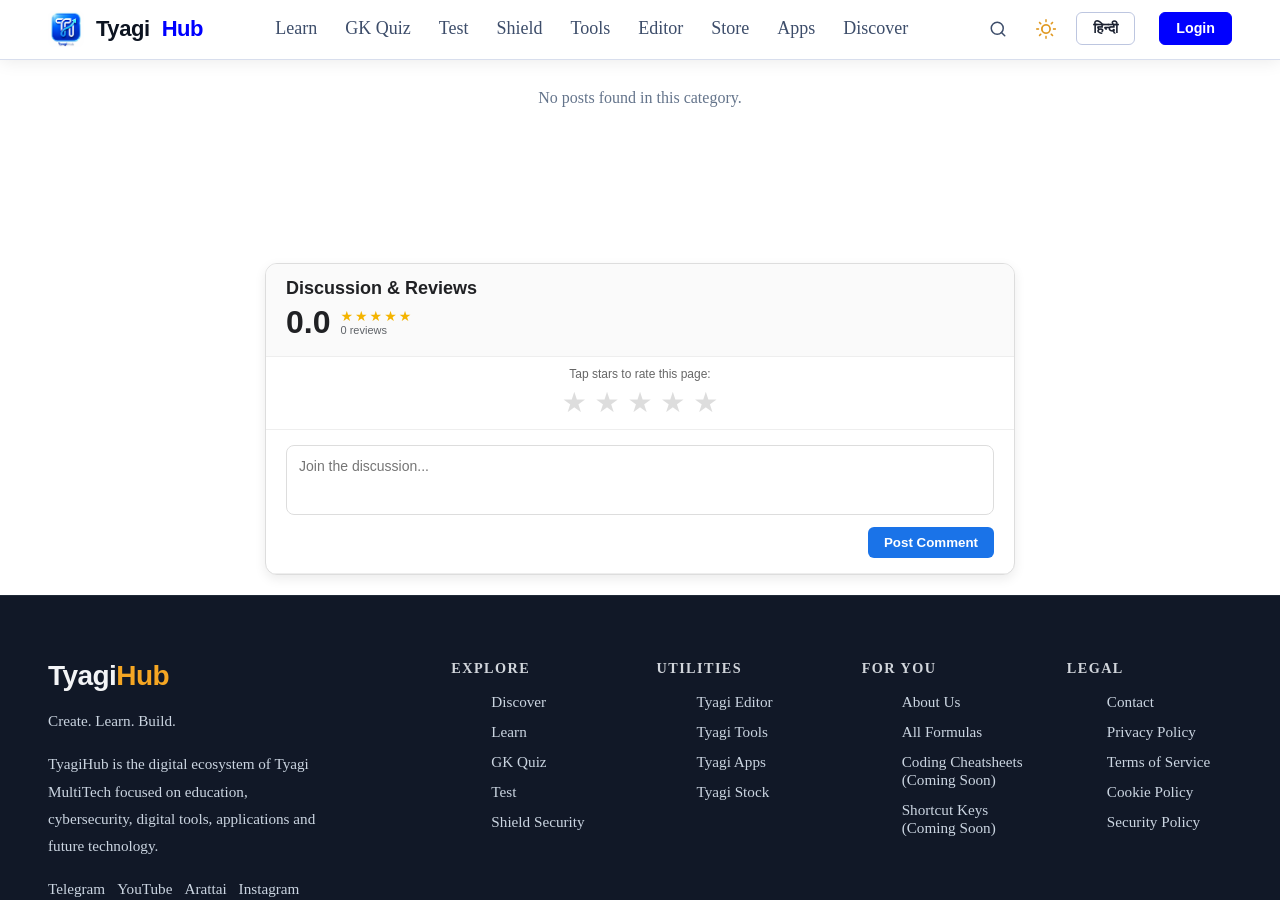
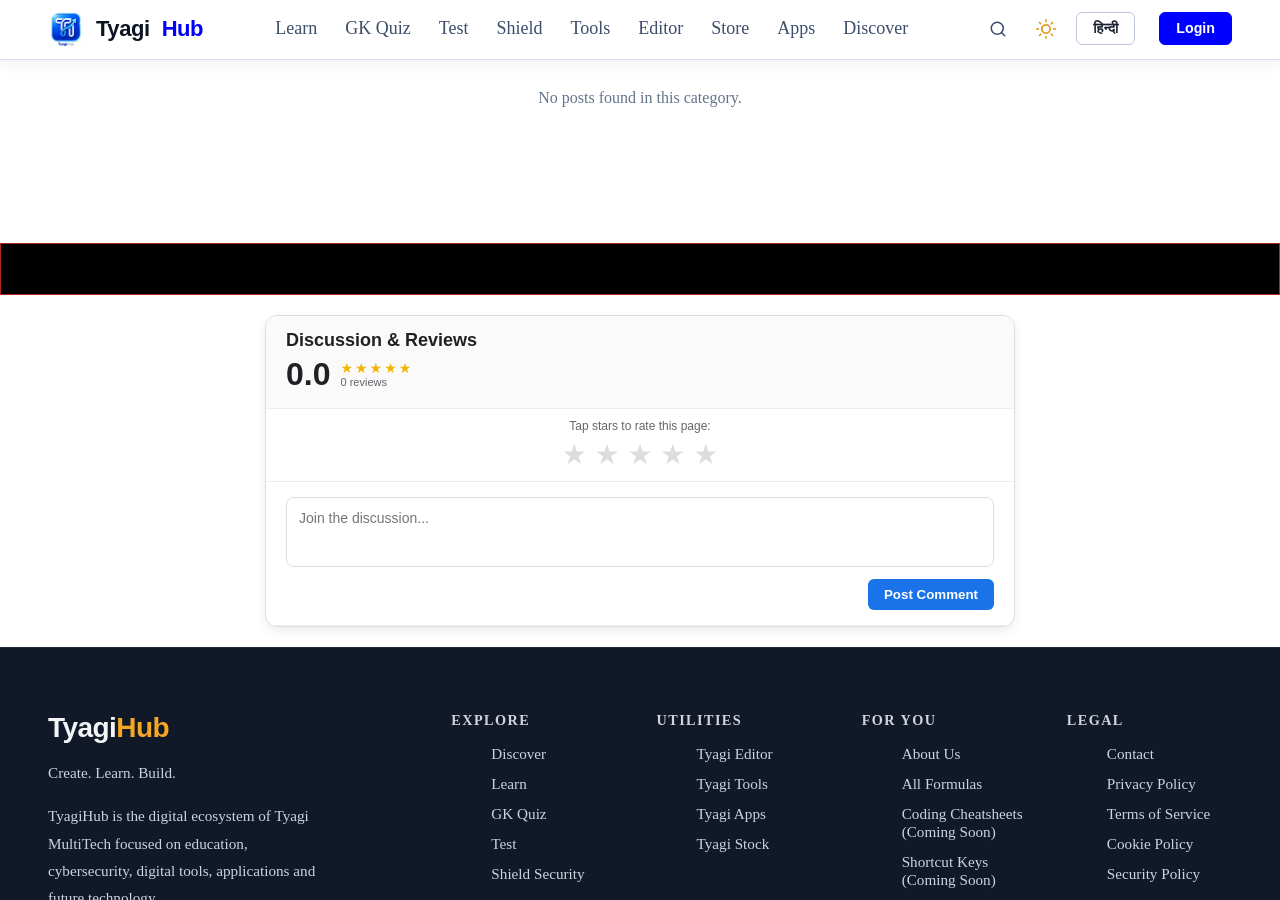
Before and after one commit to HimanshuTyagiJi/TyagiHub, a Jekyll site: the page built from cybersecurity/index.html, in a window 1280 px wide and 900 px high, scrolled down 335 px. Built offline with Jekyll 4.4.1, drawn with Linux system fonts in a browser that asks for light colours; the list of posts is cut into pages by our own code; comment, search, counter and statistics services are not loaded.

Commit message:
Update index.html

```diff
--- a/cybersecurity/index.html
+++ b/cybersecurity/index.html
@@ -107,3 +107,6 @@ pagination:
   </section>
 
 </div>
+<div style="background:#000000; color:#000000; border:1px solid #B3261E; padding:16px;">
+    Your Content Here
+</div>
```
